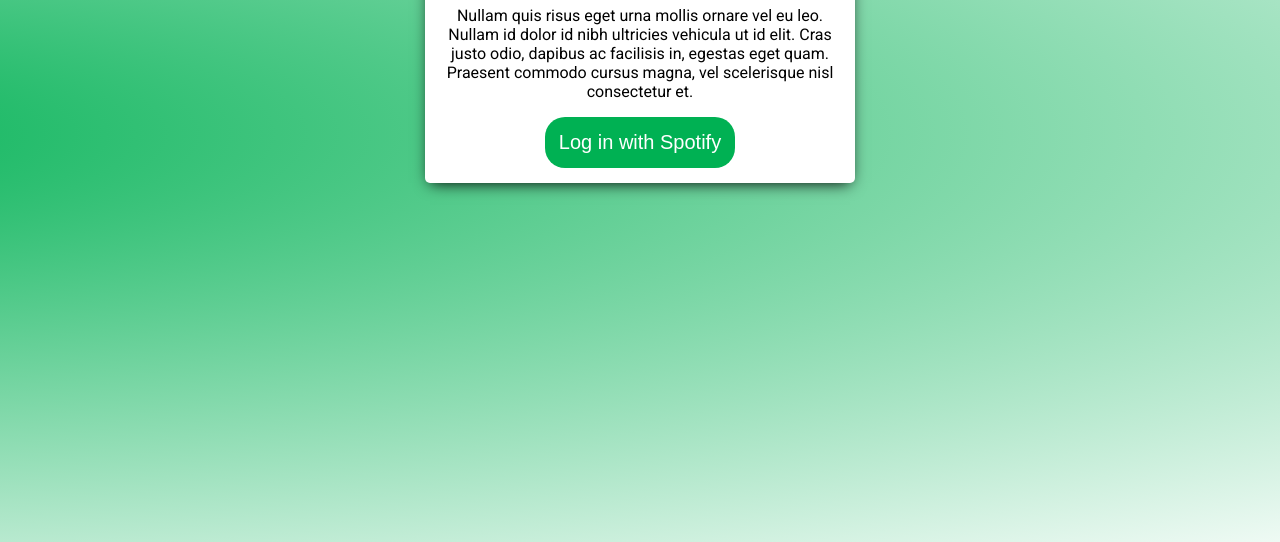
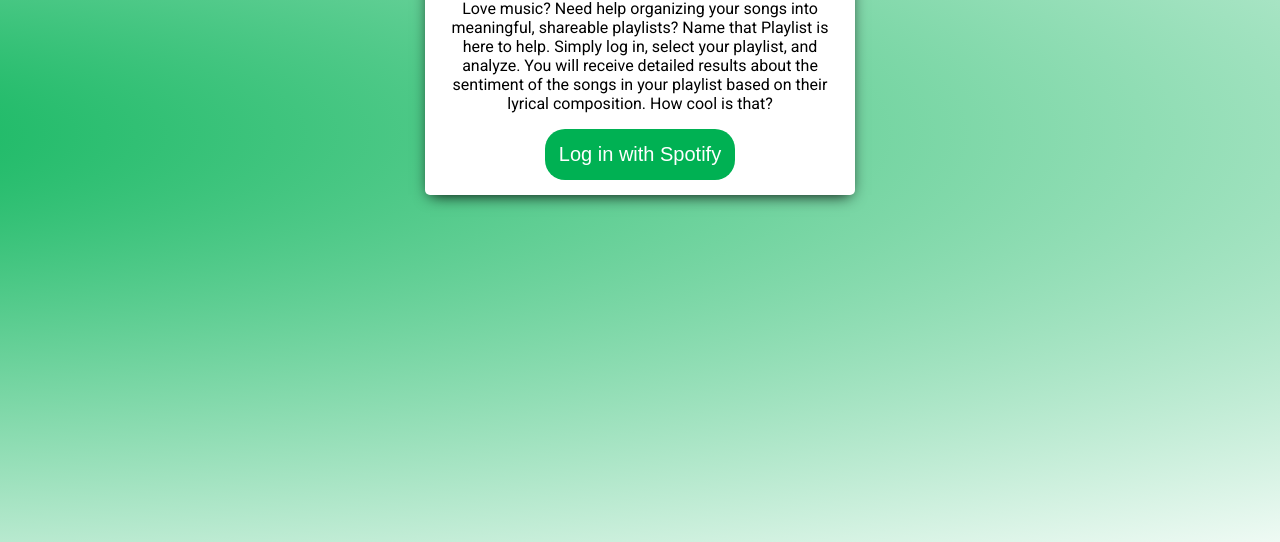
Before and after one commit to joelreske/name-that-playlist, a website: page public/index.html in a window 1280 px wide. Shown: the part 274-816 px from the top of the page. Drawn offline with nearby package versions, Linux system fonts and the light colour scheme.

Commit message:
no idea what changed

```diff
--- a/public/index.html
+++ b/public/index.html
@@ -13,7 +13,7 @@
           <h1>Name That Playlist</h1>
         </div>
         <div id="body">
-          <p>Nullam quis risus eget urna mollis ornare vel eu leo. Nullam id dolor id nibh ultricies vehicula ut id elit. Cras justo odio, dapibus ac facilisis in, egestas eget quam. Praesent commodo cursus magna, vel scelerisque nisl consectetur et.</p>
+          <p>Love music?  Need help organizing your songs into meaningful, shareable playlists?  Name that Playlist is here to help.  Simply log in, select your playlist, and analyze.  You will receive detailed results about the sentiment of the songs in your playlist based on their lyrical composition.  How cool is that? </p>
         </div>
         <button id="loginButton" class="btn"><a href="/login">Log in with Spotify</a></button>
       </div>
```
